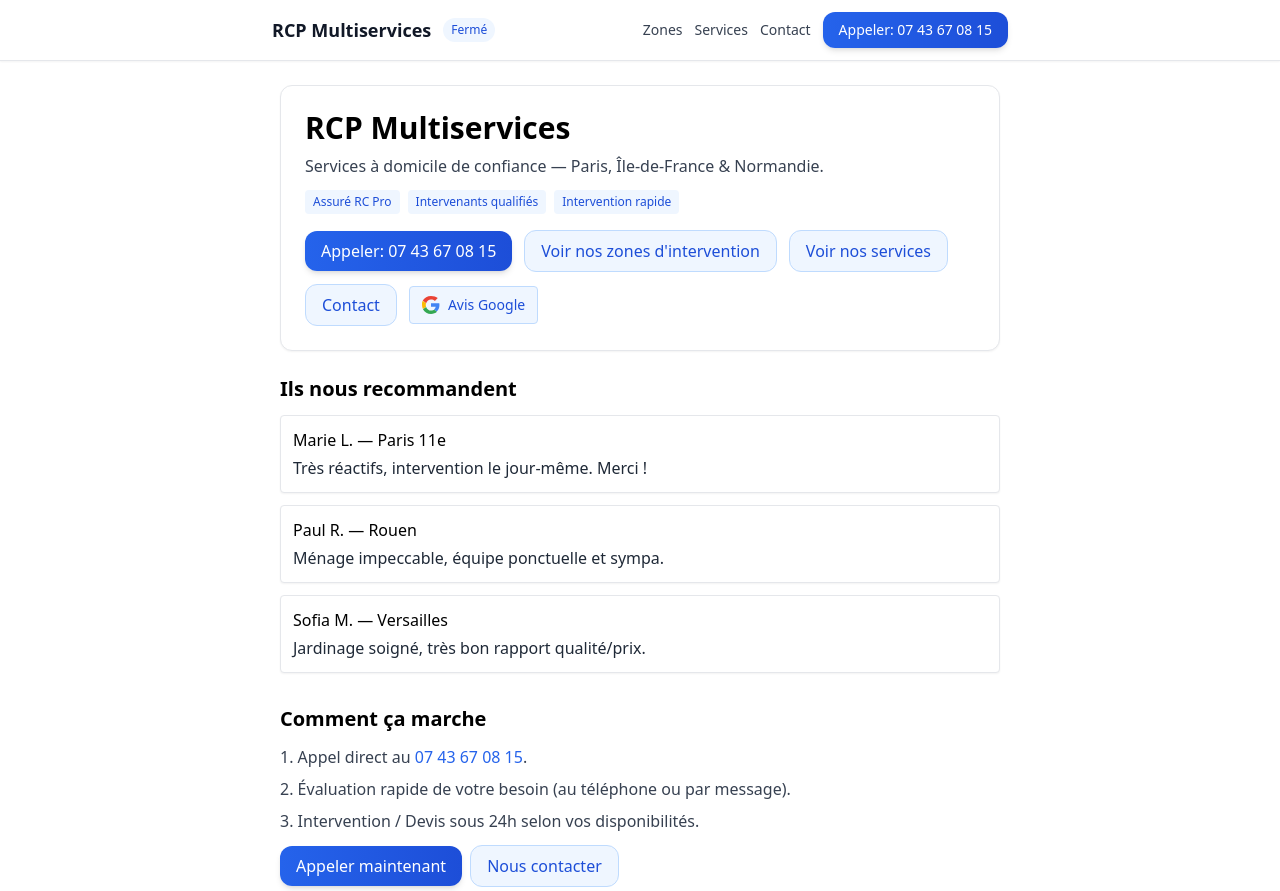
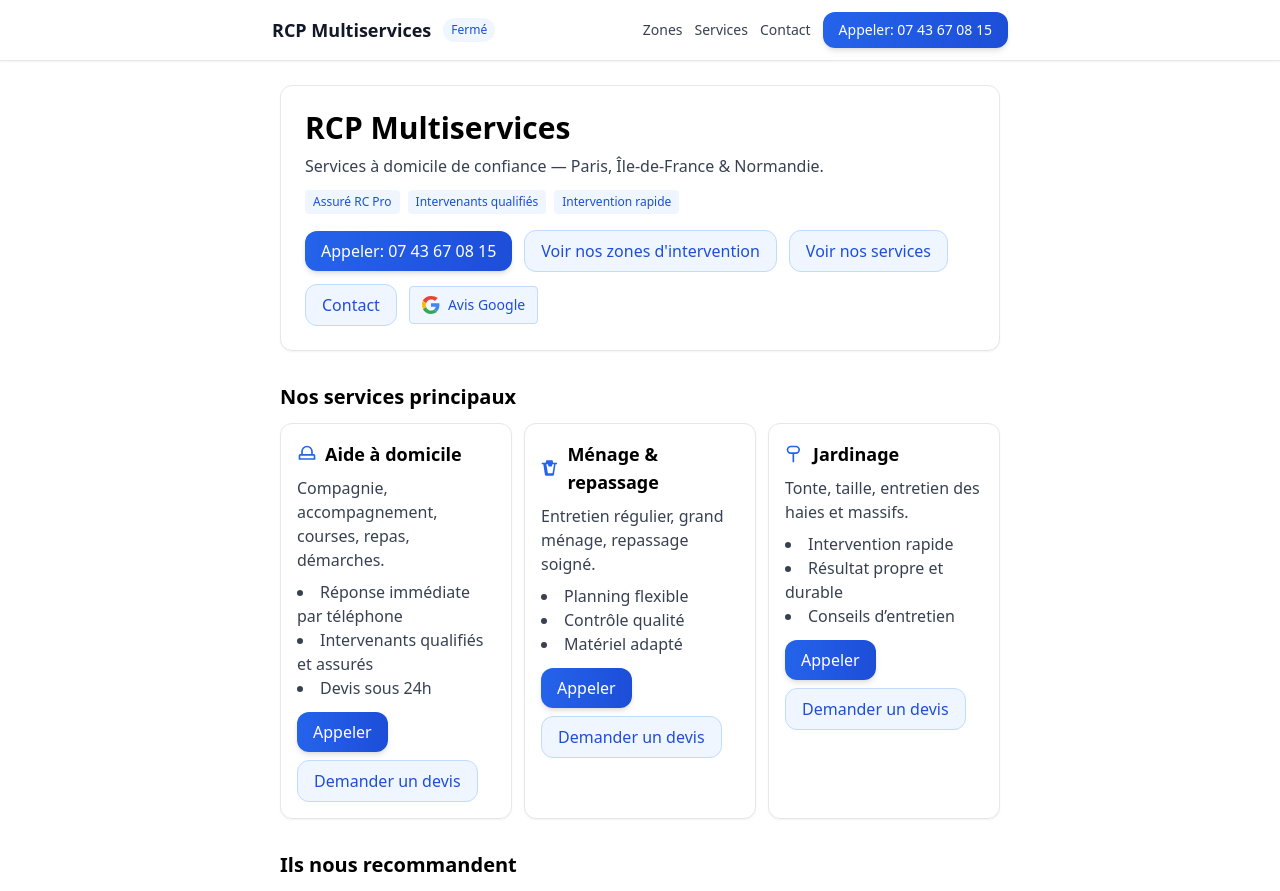
Before and after one commit to Soofmaax/RCP-Multiservices, a React (Vite) app: page / in a window 1280 px wide. Shown: the top 891 px of the page. Built offline with nearby package versions, Linux system fonts and the light colour scheme; no server answers.

Commit message:
feat: enhance ServicesPage with detailed service descriptions and new icons for better user experience.
Co-authored-by: Genie <genie@cosine.sh>

```diff
--- a/src/pages/ServicesPage.tsx
+++ b/src/pages/ServicesPage.tsx
@@ -64,31 +64,58 @@ export default function ServicesPage() {
           <GoogleReviewsBadge />
         </div>
 
-        <section className="mt-6 space-y-2">
-          <h2 className="text-xl font-semibold">Aide à domicile</h2>
-          <ul className="list-disc list-inside text-gray-700">
+        <section className="mt-6 card p-4">
+          <div className="flex items-center gap-2">
+            <h2 className="text-xl font-semibold">Aide à domicile</h2>
+          </div>
+          <p className="text-gray-700 mt-2">
+            Appel direct et réponse immédiate. Intervenants qualifiés et assurés pour vous accompagner au quotidien.
+          </p>
+          <ul className="mt-2 list-disc list-inside text-gray-700">
             <li>Courses, préparation des repas</li>
             <li>Aide administrative, accompagnement</li>
             <li>Compagnie et sorties</li>
           </ul>
+          <div className="mt-3 flex flex-wrap items-center gap-2">
+            <a href="tel:+33743670815" className="btn-primary">Appeler</a>
+            <Link to="/contact" className="btn-secondary">Demander un devis</Link>
+          </div>
         </section>
 
-        <section className="mt-6 space-y-2">
-          <h2 className="text-xl font-semibold">Ménage et repassage</h2>
-          <ul className="list-disc list-inside text-gray-700">
+        <section className="mt-6 card p-4">
+          <div className="flex items-center gap-2">
+            <h2 className="text-xl font-semibold">Ménage et repassage</h2>
+          </div>
+          <p className="text-gray-700 mt-2">
+            Planning flexible, contrôle qualité et matériel adapté pour un entretien impeccable.
+          </p>
+          <ul className="mt-2 list-disc list-inside text-gray-700">
             <li>Entretien régulier de la maison/appartement</li>
             <li>Grand ménage, remise en état</li>
             <li>Repassage, pliage</li>
           </ul>
+          <div className="mt-3 flex flex-wrap items-center gap-2">
+            <a href="tel:+33743670815" className="btn-primary">Appeler</a>
+            <Link to="/contact" className="btn-secondary">Demander un devis</Link>
+          </div>
         </section>
 
-        <section className="mt-6 space-y-2">
-          <h2 className="text-xl font-semibold">Jardinage</h2>
-          <ul className="list-disc list-inside text-gray-700">
+        <section className="mt-6 card p-4">
+          <div className="flex items-center gap-2">
+            <h2 className="text-xl font-semibold">Jardinage</h2>
+          </div>
+          <p className="text-gray-700 mt-2">
+            Intervention rapide et résultat durable pour vos espaces verts.
+          </p>
+          <ul className="mt-2 list-disc list-inside text-gray-700">
             <li>Tonte, taille, désherbage</li>
             <li>Entretien des haies et massifs</li>
             <li>Petits aménagements</li>
           </ul>
+          <div className="mt-3 flex flex-wrap items-center gap-2">
+            <a href="tel:+33743670815" className="btn-primary">Appeler</a>
+            <Link to="/contact" className="btn-secondary">Demander un devis</Link>
+          </div>
         </section>
 
         <section className="mt-6">
--- a/src/routes/AppRoutes.tsx
+++ b/src/routes/AppRoutes.tsx
@@ -17,6 +17,23 @@ function Home() {
     url: SITE_URL,
     name: 'RCP Multiservices',
   };
+
+  // Inline service icons (minimal SVGs)
+  const ServiceIconHomeAssist = () => (
+    <svg width="20" height="20" viewBox="0 0 24 24" aria-hidden="true" focusable="false" className="text-blue-600">
+      <path fill="currentColor" d="M12 2a7 7 0 0 0-7 7v3H4a2 2 0 0 0-2 2v5h20v-5a2 2 0 0 0-2-2h-1V9a7 7 0 0 0-7-7zm-5 10V9a5 5 0 0 1 10 0v3H7zm-3 5v-3h16v3H4z"/>
+    </svg>
+  );
+  const ServiceIconClean = () => (
+    <svg width="20" height="20" viewBox="0 0 24 24" aria-hidden="true" focusable="false" className="text-blue-600">
+      <path fill="currentColor" d="M9 2h6l1 3h5v2h-2l-2 13a2 2 0 0 1-2 2H7a2 2 0 0 1-2-2L3 7H1V5h5l1-3zm0 5H7l2 12h6l2-12h-2l-1 3H10L9 7z"/>
+    </svg>
+  );
+  const ServiceIconGarden = () => (
+    <svg width="20" height="20" viewBox="0 0 24 24" aria-hidden="true" focusable="false" className="text-blue-600">
+      <path fill="currentColor" d="M7 2a5 5 0 0 0 0 10h2v10h2V12h2a5 5 0 0 0 0-10H7zm0 2h6a3 3 0 1 1 0 6H7a3 3 0 1 1 0-6z"/>
+    </svg>
+  );
 
   return (
     <>
@@ -60,58 +77,85 @@ function Home() {
           </div>
         </section>
 
+        {/* Nos services principaux */}
+        <section className="mt-8">
+          <h2 className="text-xl font-semibold">Nos services principaux</h2>
+          <div className="mt-3 grid grid-cols-1 md:grid-cols-3 gap-3">
+            <article className="card p-4">
+              <div className="flex items-center gap-2">
+                <ServiceIconHomeAssist />
+                <h3 className="text-lg font-semibold">Aide à domicile</h3>
+              </div>
+              <p className="text-gray-700 mt-2">
+                Compagnie, accompagnement, courses, repas, démarches.
+              </p>
+              <ul className="mt-2 list-disc list-inside text-gray-700">
+                <li>Réponse immédiate par téléphone</li>
+                <li>Intervenants qualifiés et assurés</li>
+                <li>Devis sous 24h</li>
+              </ul>
+              <div className="mt-3 flex flex-wrap items-center gap-2">
+                <a href="tel:+33743670815" className="btn-primary">Appeler</a>
+                <Link to="/contact" className="btn-secondary">Demander un devis</Link>
+              </div>
+            </article>
+
+            <article className="card p-4">
+              <div className="flex items-center gap-2">
+                <ServiceIconClean />
+                <h3 className="text-lg font-semibold">Ménage &amp; repassage</h3>
+              </div>
+              <p className="text-gray-700 mt-2">
+                Entretien régulier, grand ménage, repassage soigné.
+              </p>
+              <ul className="mt-2 list-disc list-inside text-gray-700">
+                <li>Planning flexible</li>
+                <li>Contrôle qualité</li>
+                <li>Matériel adapté</li>
+              </ul>
+              <div className="mt-3 flex flex-wrap items-center gap-2">
+                <a href="tel:+33743670815" className="btn-primary">Appeler</a>
+                <Link to="/contact" className="btn-secondary">Demander un devis</Link>
+              </div>
+            </article>
+
+            <article className="card p-4">
+              <div className="flex items-center gap-2">
+                <ServiceIconGarden />
+                <h3 className="text-lg font-semibold">Jardinage</h3>
+              </div>
+              <p className="text-gray-700 mt-2">
+                Tonte, taille, entretien des haies et massifs.
+              </p>
+              <ul className="mt-2 list-disc list-inside text-gray-700">
+                <li>Intervention rapide</li>
+                <li>Résultat propre et durable</li>
+                <li>Conseils d’entretien</li>
+              </ul>
+              <div className="mt-3 flex flex-wrap items-center gap-2">
+                <a href="tel:+33743670815" className="btn-primary">Appeler</a>
+                <Link to="/contact" className="btn-secondary">Demander un devis</Link>
+              </div>
+            </article>
+          </div>
+        </section>
+
         {/* Témoignages statiques (temporaire) */}
-        <section className="mt-6">
+        <section className="mt-8">
           <h2 className="text-xl font-semibold">Ils nous recommandent</h2>
           <ul className="mt-3 space-y-3">
-            <li className="rounded border p-3 bg-white shadow-sm">
+            <li className="card p-3">
               <div className="font-medium">Marie L. — Paris 11e</div>
               <p className="text-gray-800 mt-1">Très réactifs, intervention le jour-même. Merci !</p>
             </li>
-            <li className="rounded border p-3 bg-white shadow-sm">
+            <li className="card p-3">
               <div className="font-medium">Paul R. — Rouen</div>
               <p className="text-gray-800 mt-1">Ménage impeccable, équipe ponctuelle et sympa.</p>
             </li>
-            <li className="rounded border p-3 bg-white shadow-sm">
+            <li className="card p-3">
               <div className="font-medium">Sofia M. — Versailles</div>
               <p className="text-gray-800 mt-1">Jardinage soigné, très bon rapport qualité/prix.</p>
             </li>
-          </ul>
-        </section>
-
-        {/* Comment ça marche */}
-        <section className="mt-8">
-          <h2 className="text-xl font-semibold">Comment ça marche</h2>
-          <ol className="mt-3 list-decimal list-inside text-gray-700 space-y-2">
-            <li>
-              Appel direct au{' '}
-              <a href="tel:+33743670815" className="text-blue-600 hover:underline">
-                07&nbsp;43&nbsp;67&nbsp;08&nbsp;15
-              </a>
-              .
-            </li>
-            <li>Évaluation rapide de votre besoin (au téléphone ou par message).</li>
-            <li>Intervention / Devis sous 24h selon vos disponibilités.</li>
-          </ol>
-          <div className="mt-3 flex flex-wrap items-center gap-2">
-            <a href="tel:+33743670815" className={btnPrimary}>
-              Appeler maintenant
-            </a>
-            <Link to="/contact" className={btnSecondary}>
-              Nous contacter
-            </Link>
-          </div>
-        </section>
-
-        {/* Infos pratiques */}
-        <section className="mt-8">
-          <h2 className="text-xl font-semibold">Infos pratiques</h2>
-          <ul className="mt-3 list-disc list-inside text-gray-700 space-y-1">
-            <li>CESU accepté.</li>
-            <li>Intervention possible le jour-même selon disponibilités.</li>
-            <li>Horaires: Lun–Ven 08:00–20:00, Sam 09:00–18:00, Dim fermé.</li>
-            <li>Zones couvertes: Paris, Île‑de‑France et Normandie.</li>
-            <li>Modes de paiement: CB, virement, espèces, CESU.</li>
           </ul>
         </section>
       </main>
```
